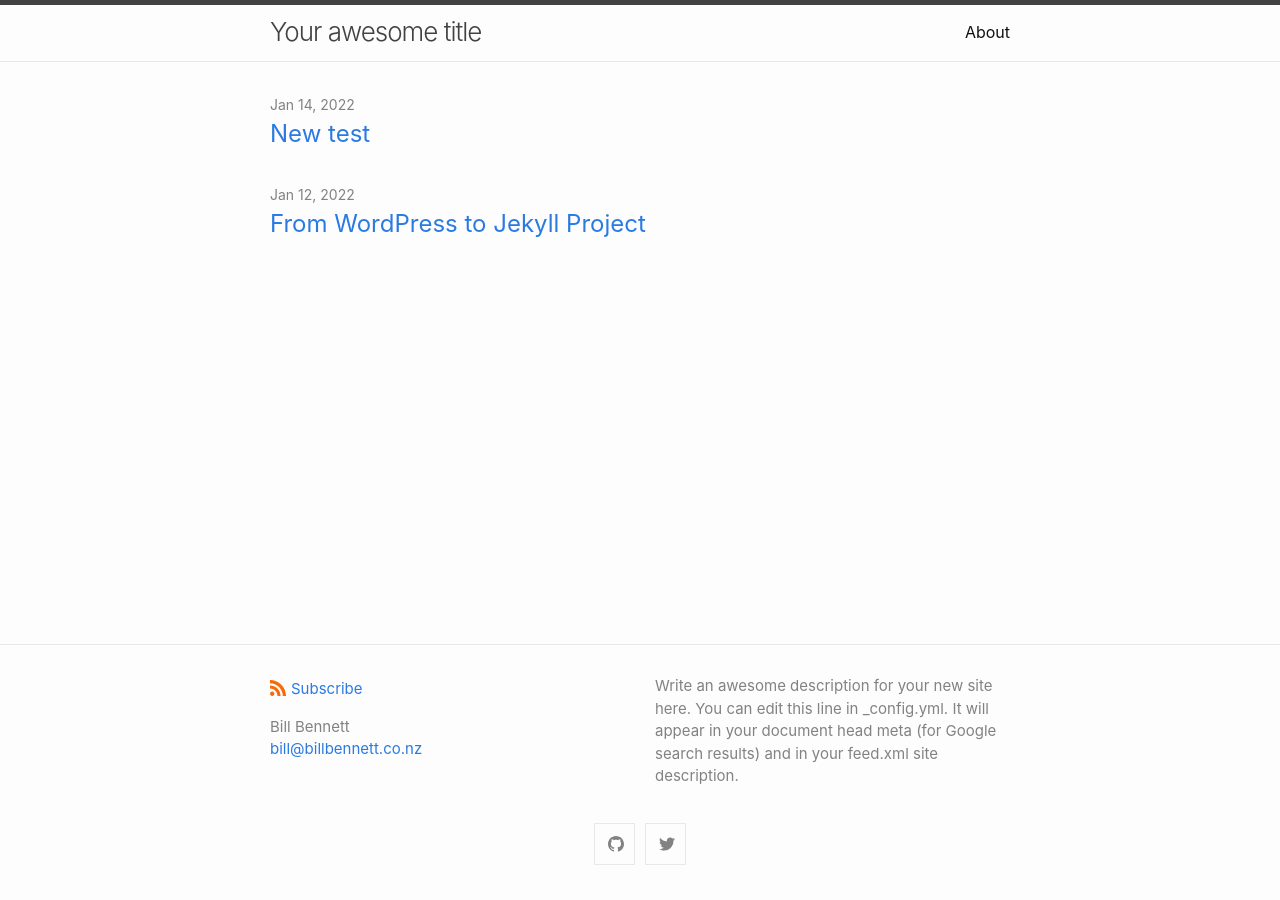
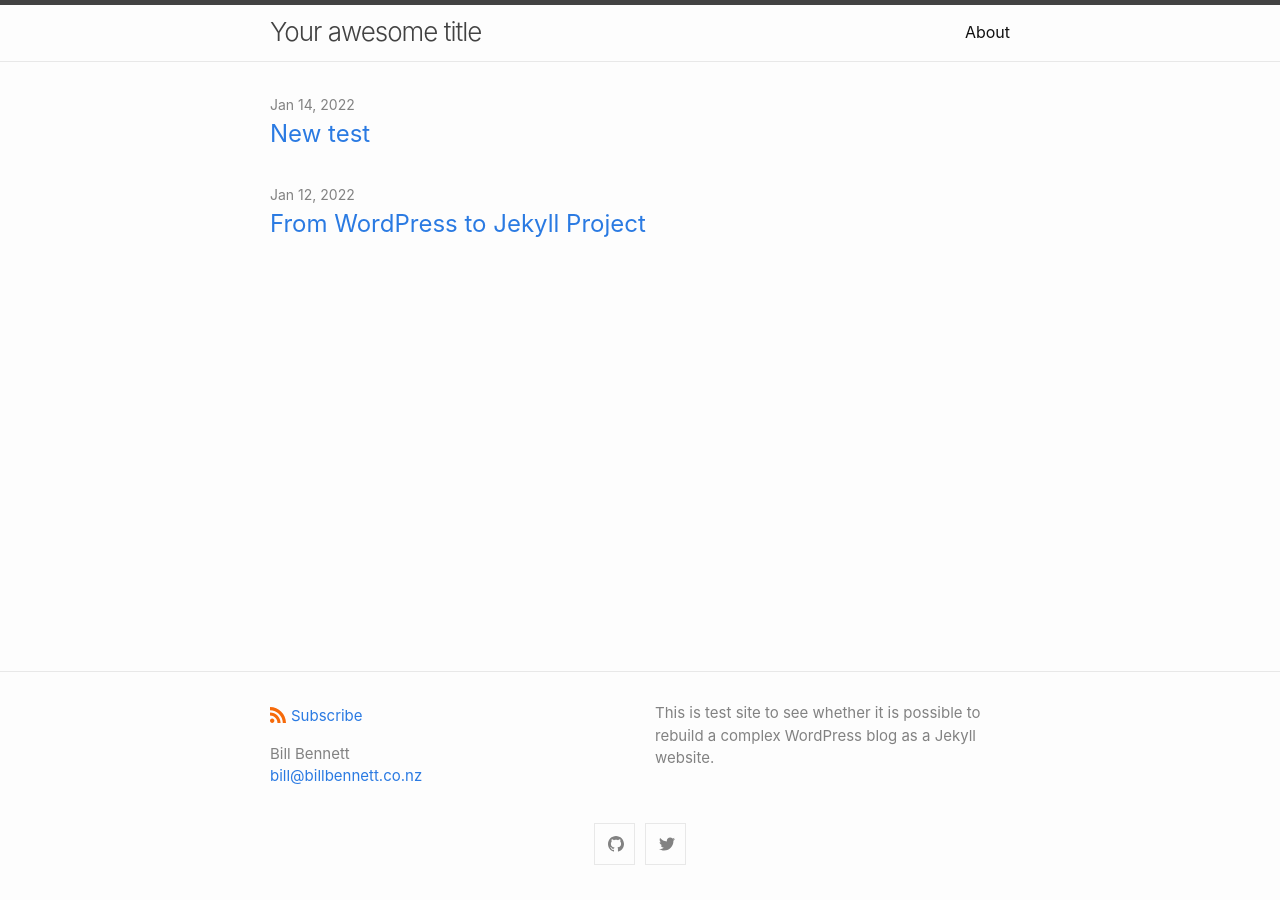
Before and after one commit to billbennettnz/billbennettnz.github.io, a Jekyll site: the page built from index.md, in a window 1280 px wide. Built offline with Jekyll 4.4.1, drawn with Linux system fonts in a browser that asks for light colours.

Commit message:
Update _config.yml

```diff
--- a/_config.yml
+++ b/_config.yml
@@ -3,9 +3,7 @@ author:
   name: Bill Bennett
   email: bill@billbennett.co.nz
 description: > # this means to ignore newlines until "show_excerpts:"
-  Write an awesome description for your new site here. You can edit this
-  line in _config.yml. It will appear in your document head meta (for
-  Google search results) and in your feed.xml site description.
+  This is test site to see whether it is possible to rebuild a complex WordPress blog as a Jekyll website.
 
 show_excerpts: false # set to true to show excerpts on the homepage
 
@@ -16,8 +14,8 @@ minima:
 
   # generate social links in footer
   social_links:
-    twitter: jekyllrb
-    github:  jekyll
+    twitter: billbennettnz
+    github:  billbennettnz
     # devto: jekyll
     # dribbble: jekyll
     # facebook: jekyll
```
